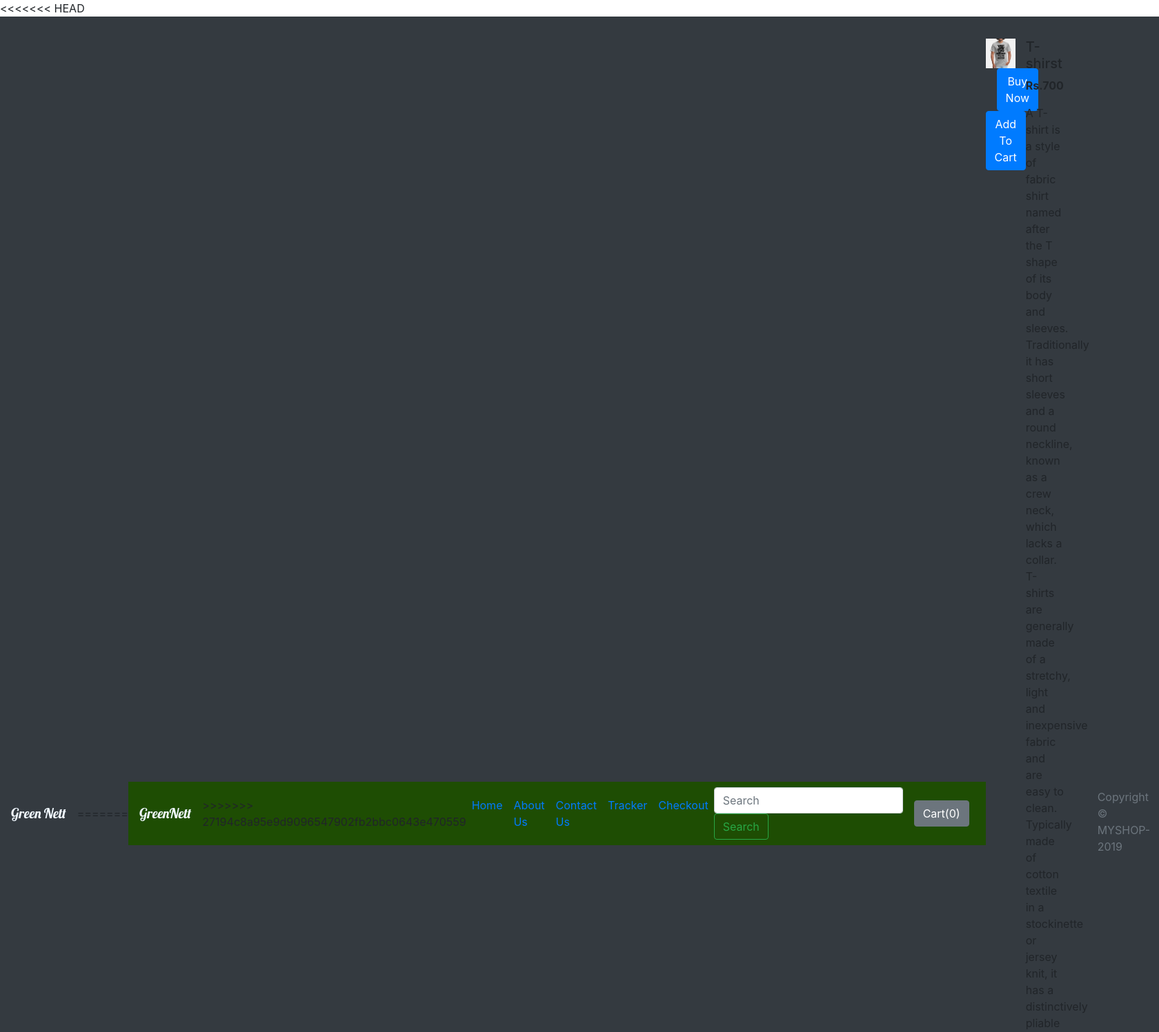
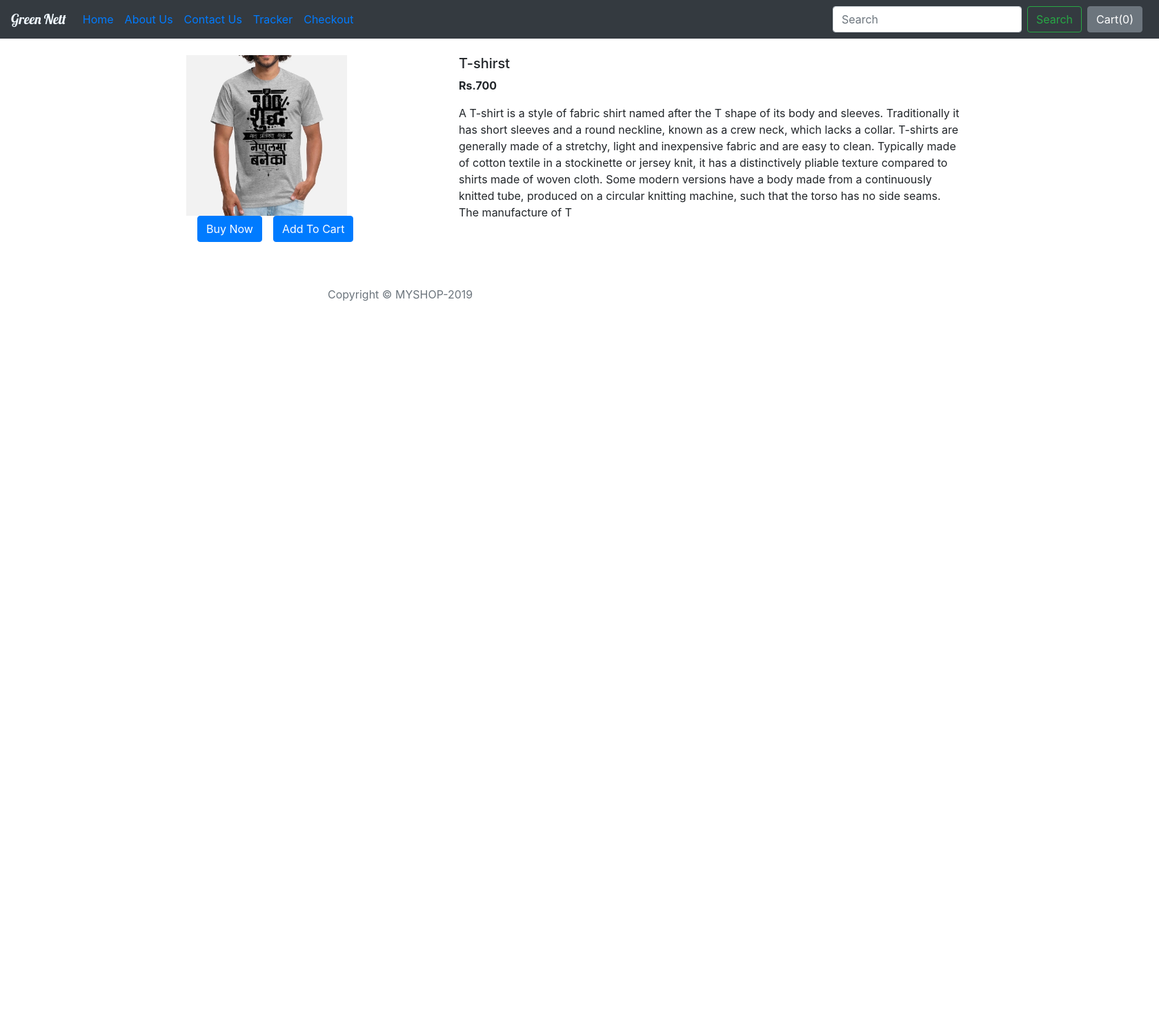
Before and after one commit to 7ami/E-Commerce, a Django app: page /shop/product/3 in a window 1680 px wide. Shown: the top 1497 px of the page at 69% size. After the commit the page ends 437 px from the top, so only its background shows below. Run offline with Django 3.2, Linux system fonts and the light colour scheme; data comes from the database, SQL or seed files in the repository; some libraries are stand-ins or nearby versions.

```diff
--- a/shop/templates/shop/basic.html
+++ b/shop/templates/shop/basic.html
@@ -48,13 +48,8 @@
   </head>
   <body>
 
-<<<<<<< HEAD
     <nav class="navbar navbar-expand-lg navbar-blue bg-dark">
   <a class="navbar-brand" href="#">Green Nett</a>
-=======
-    <nav class="navbar navbar-expand-lg custom-nav">
-  <a class="navbar-brand" href="#">GreenNett</a>
->>>>>>> 27194c8a95e9d9096547902fb2bbc0643e470559
   <button class="navbar-toggler" type="button" data-toggle="collapse" data-target="#navbarSupportedContent" aria-controls="navbarSupportedContent" aria-expanded="false" aria-label="Toggle navigation">
     <span class="navbar-toggler-icon"></span>
   </button>
```
